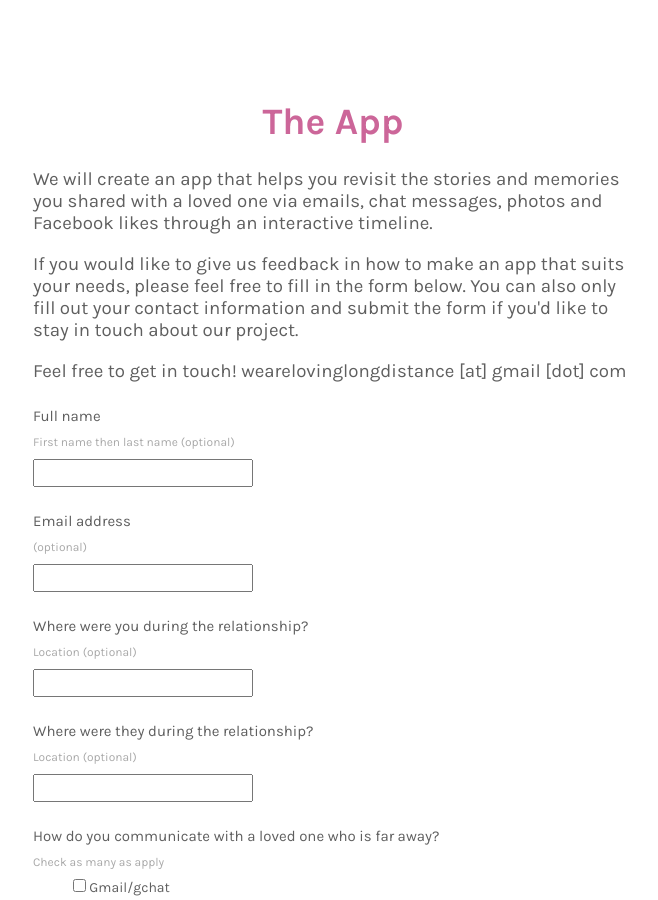
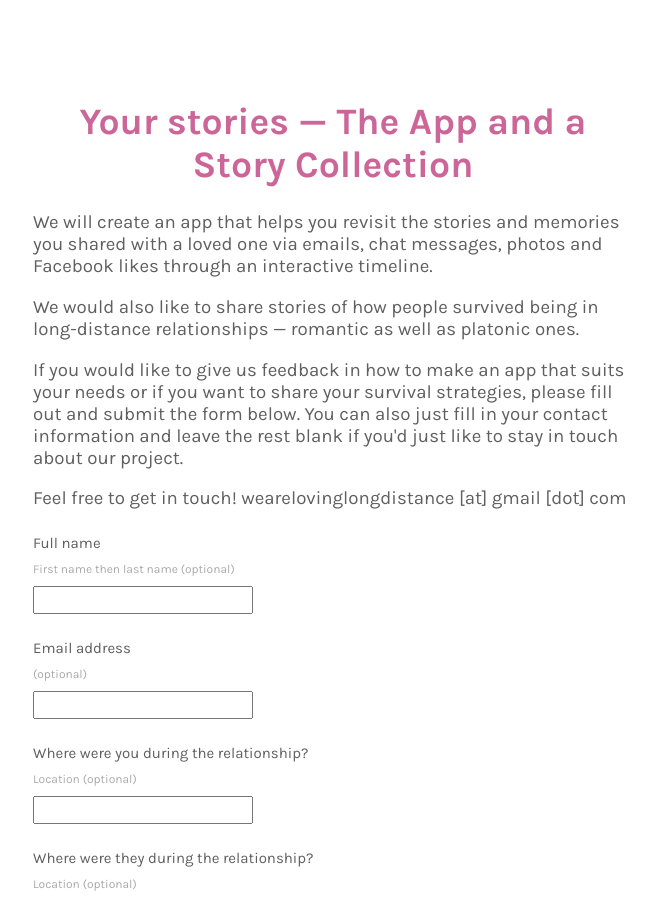
Before and after one commit to lamthuyvo/lovinglongdistance, a website: page index.html in a window 1280 px wide. Shown: the part 1693-2593 px from the top of the page, without its empty margins (307-965 px from the left). Drawn offline with Linux system fonts and the light colour scheme.

Commit message:
updated summaries

```diff
--- a/index.html
+++ b/index.html
@@ -112,15 +112,17 @@
 
 		<div class="panel" id="app-panel">
 			<div class="textbox">
-				<h1>The App</h1>
-				<p>We will create an app that helps you revisit the stories and memories you shared with a loved one via emails, chat messages, photos and Facebook likes through an interactive timeline.</p>
-				<p>If you would like to give us feedback in how to make an app that suits your needs, please feel free to fill in the form below. You can also only fill out your contact information and submit the form if you'd like to stay in touch about our project.</p>
+				<h1>Your stories &mdash; The App and a Story Collection</h1>
+				<p>We will create an app that helps you revisit the stories and memories you shared with a loved one via emails, chat messages, photos and Facebook likes through an interactive timeline. </p>
+
+				<p>We would also like to share stories of how people survived being in long-distance relationships &mdash; romantic as well as platonic ones.</p>
+
+				<p>If you would like to give us feedback in how to make an app that suits your needs or if you want to share your survival strategies, please fill out and submit the form below. You can also just fill in your contact information and leave the rest blank if you'd just like to stay in touch about our project.</p>
+
 				<p>Feel free to get in touch! wearelovinglongdistance [at] gmail [dot] com</p>
 			</div>
 
 			<div id="google-form">
-
-
 				<div id="lld-submit-page"><p>Thank you for submitting</p></div>
 				<iframe name="hidden_iframe" id="hidden_iframe" style="display:none;"></iframe>
 
@@ -246,6 +248,7 @@
 			</div>
 		</div>
 
+
 		<div class="panel" id="video-panel">
 			<div class="textbox">
 				<h1>The Team</h1>
@@ -264,8 +267,6 @@
 				<h3>Designer/Developer</h3>
 				<h3><a href="http://twitter.com/awanderingorill" target="_blank">@awanderingorill</a></h3>
 				<p>Ana works as a full-time front-end developer at Siberia. Previously, she’s produced documentaries with Al Jazeera’s Faultlines and Vice.</p>
-
-
 
 			</div>
 		</div>
```
Also changed, not shown: 1 other file.
